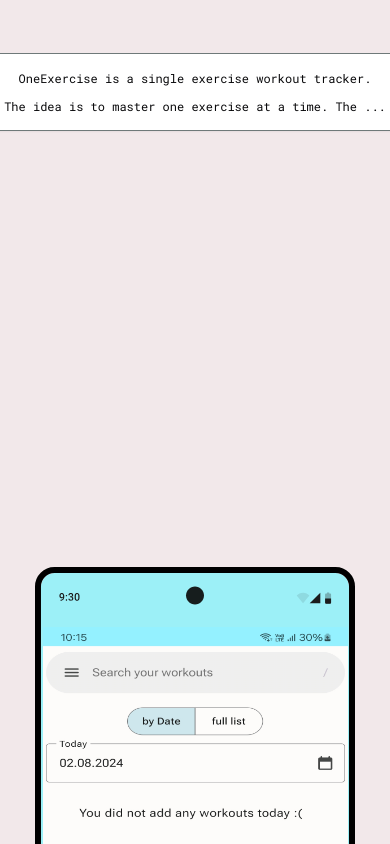
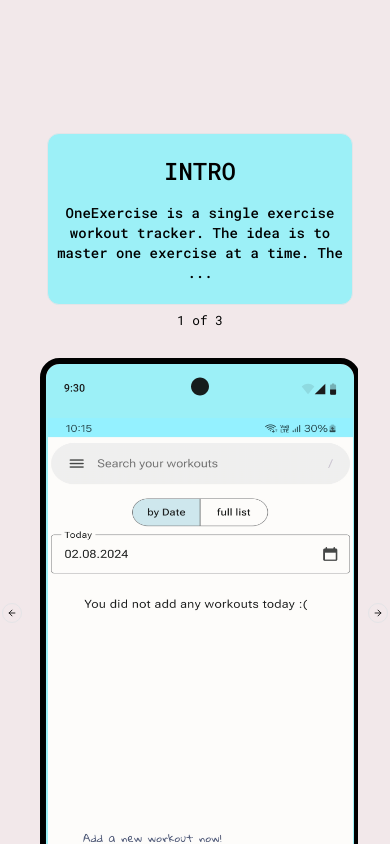
Before and after one commit to mstflotfy/mstflotfy.com-2024-nextJs, a Next.js app: page /oneexercise in a window 390 px wide. Shown: the part 3360-4204 px from the top of the page. Built offline with nearby package versions, Linux system fonts and the light colour scheme; a web font is replaced by a local one.

Commit message:
refactor infoDisplay for smaller dev

```diff
--- a/components/custom_ui/device.tsx
+++ b/components/custom_ui/device.tsx
@@ -11,6 +11,7 @@ interface DeviceFrameProps {
   small?: boolean;
   labelTop?: string;
   children?: React.ReactNode
+  className?: string
 }
 
 const DeviceFrame: React.FC<DeviceFrameProps> = ({
@@ -20,7 +21,8 @@ const DeviceFrame: React.FC<DeviceFrameProps> = ({
   ariaLabel='an iframe that showcases an app i created',
   small = false,
   labelTop = '',
-  children
+  children,
+  className
 }) => {
   return (
     <div
@@ -28,7 +30,8 @@ const DeviceFrame: React.FC<DeviceFrameProps> = ({
       className={
         cn(
           "z-10 flex flex-col gap-[2.2rem]",
-          gloria.className
+          gloria.className,
+          className,
           )
       }
     >
--- a/components/infoDisplay.tsx
+++ b/components/infoDisplay.tsx
@@ -13,20 +13,21 @@ import {
   CarouselNext,
   CarouselPrevious,
 } from "@/components/ui/carousel"
-import { Card, CardContent } from "./ui/card"
+import FeatureCard from "./feature-card"
 
 export default function InfoDisplay()  {
   const [ activeContent, setActiveContent ] = useState(0)
+  const contentLength = oneExerciseContent.length
 
   return (
     <div
       aria-label="OneExercise Info"
       role="region"
-      className="flex flex-col xl:flex-row place-items-center gap-[5.2rem] min-h-[77.8rem] px-[3.2rem] justify-center"
+      className="flex flex-col lg:flex-row place-items-center lg:gap-[5.2rem] min-h-[77.8rem] px-[3.2rem] justify-center"
     >
 
       <div
-        className="hidden xl:flex gap-[0.6rem] max-w-[61.8rem] border-[0.3rem] rounded-[1.2rem] min-w-[74.4rem] min-h-[67.2rem]"
+        className="hidden lg:flex gap-[0.6rem] max-w-[61.8rem] border-[0.3rem] rounded-[1.2rem] min-w-[74.4rem] min-h-[67.2rem]"
       >
 
         <ul
@@ -68,27 +69,42 @@ export default function InfoDisplay()  {
       </div>
 
       <Carousel
-        className="xl:hidden"
+        className="lg:hidden w-full m-auto max-w-[40.6rem]"
+        opts={{
+          align: "start",
+          loop: true
+        }}
       >
-        <CarouselContent>
+        <CarouselContent
+          className="-mx-[2.6rem] place-items-center"
+        >
           {
             oneExerciseContent.map((content, index) => (
               <CarouselItem
+                className="flex flex-col items-center gap-[0.6rem]"
                 key={index}
               >
-                <Card>
-                  <CardContent className="flex flex-col space-y-4 text-body-small items-center justify-center p-6">
-                    {
-                      content.description.split('\n').map((paragraph, index) => (
-                        <p
-                          key={index}
-                        >
-                          {paragraph}
-                        </p>
-                      ))
-                    }
-                  </CardContent>
-                </Card>
+                <FeatureCard
+                  feature={ content.name}
+                  description={content.description}
+                  active={true}
+                  onclick={() => {}}
+                />
+                <small
+                  className="text-center"
+                >{index + 1} of {contentLength}</small>
+                <DeviceFrame
+                  src={externalLinks.OneExercise}
+                  small
+                  name="OneExercise"
+                >
+                  <Image
+                    src={oneExerciseContent[activeContent].src}
+                    alt={`OneExercise app feature: ${oneExerciseContent[activeContent].name}`}
+                    width={313.7}
+                    height={594.44}
+                  />
+                </DeviceFrame>
               </CarouselItem>
             ))
           }
@@ -102,6 +118,7 @@ export default function InfoDisplay()  {
         src={externalLinks.OneExercise}
         small
         name="OneExercise"
+        className="hidden lg:flex"
       >
         <Image
           src={oneExerciseContent[activeContent].src}
--- a/lib/data.ts
+++ b/lib/data.ts
@@ -69,10 +69,6 @@ export const oneExerciseContent: Feature[] = [
 
     \nThen click on the \`Add Exercise\` Button. Add a name for your exercise, the name must be unique, you can’t add an exercise with a name that already exists in your Exercise list.
 
-    \nSelect what you want to track for your Exercise workouts sets. You can select to track Duration (for walking for example), you can add weight, distance and reps. Make any combo you want.
-
-    \nThen press add Exercise to save it in your Exercise list. This will automatically take you back to the page you were at, before you came here.
-
     \nIf you change your mind and decide not to add a new exercise, jut click on the back button and nothing will be saved.`,
     src: '/images/OneExercise-content-new-exercise.jpg'
   }
```
